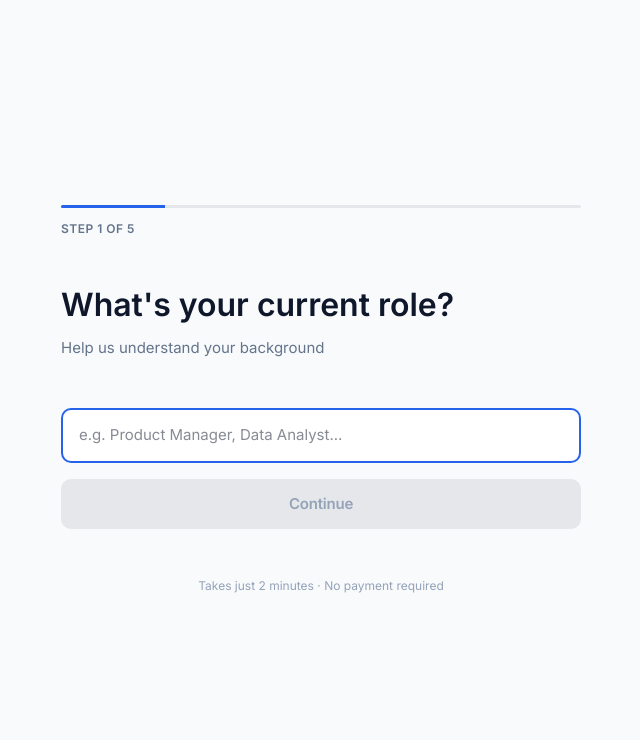
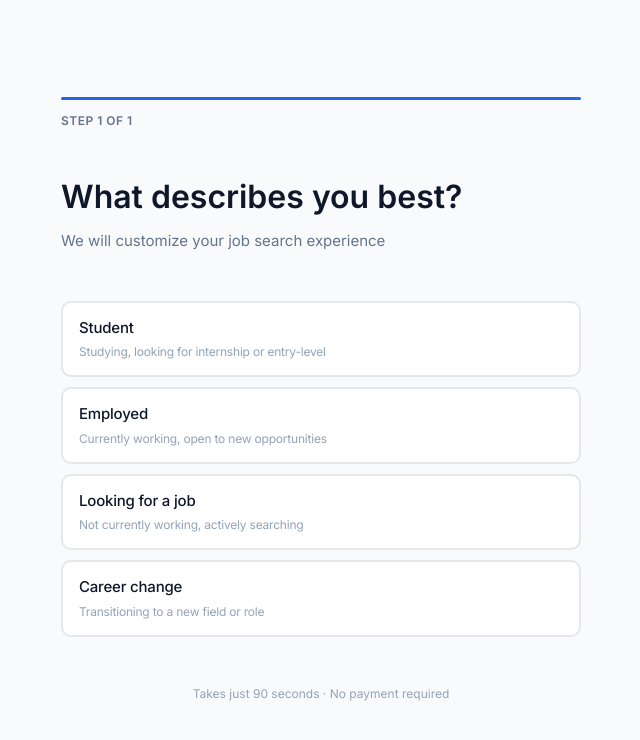
Before and after one commit to theohospiads/jobtrack-app, a Next.js app: page /onboarding in a window 1280 px wide. Shown: the top 740 px of the page, without its empty margins (319-959 px from the left). Built offline with nearby package versions, Linux system fonts and the light colour scheme.

Commit message:
feat: redesign adaptive onboarding flow with smart recommendations
Tailor onboarding questions by user profile type and add smart hints.

```diff
--- a/app/onboarding/page.tsx
+++ b/app/onboarding/page.tsx
@@ -4,27 +4,91 @@ import { useState, useEffect } from 'react'
 import { useRouter } from 'next/navigation'
 import { useAuth } from '@/components/auth-provider'
 
+type ProfileType = 'student' | 'employed' | 'job-seeker' | 'career-change' | null
+
 type Question = {
   id: string
   question: string
   subtitle: string
   type: 'choice' | 'input'
-  options?: { label: string; value: string }[]
+  options?: { label: string; value: string; hint?: string }[]
   placeholder?: string
+  recommended?: string
 }
 
-const QUESTIONS: Question[] = [
+const PROFILE_QUESTIONS: Question[] = [
+  {
+    id: 'profile_type',
+    question: 'What describes you best?',
+    subtitle: 'We will customize your job search experience',
+    type: 'choice',
+    options: [
+      { label: 'Student', value: 'student', hint: 'Studying, looking for internship or entry-level' },
+      { label: 'Employed', value: 'employed', hint: 'Currently working, open to new opportunities' },
+      { label: 'Looking for a job', value: 'job-seeker', hint: 'Not currently working, actively searching' },
+      { label: 'Career change', value: 'career-change', hint: 'Transitioning to a new field or role' },
+    ],
+  },
+]
+
+const ADAPTIVE_QUESTIONS: Record<ProfileType, Question[]> = {
+  student: [
+    {
+      id: 'field_of_study',
+      question: 'What is your field of study?',
+      subtitle: 'Help us find the best opportunities for you',
+      type: 'input',
+      placeholder: 'e.g. Computer Science, Business, Design...',
+    },
+    {
+      id: 'graduation',
+      question: 'When do you graduate?',
+      subtitle: 'We will prioritize opportunities that fit your timeline',
+      type: 'choice',
+      options: [
+        { label: 'This year', value: 'this-year' },
+        { label: 'Next year', value: 'next-year' },
+        { label: 'More than 1 year away', value: 'later' },
+      ],
+      recommended: 'this-year',
+    },
+    {
+      id: 'target_role',
+      question: 'What type of role interests you?',
+      subtitle: 'Internship, entry-level, or both?',
+      type: 'choice',
+      options: [
+        { label: 'Internship (temporary)', value: 'internship' },
+        { label: 'Entry-level full-time', value: 'entry-level' },
+        { label: 'Both options', value: 'both' },
+      ],
+      recommended: 'both',
+    },
+    {
+      id: 'work_location',
+      question: 'Where would you like to work?',
+      subtitle: 'Remote, on-site, or flexible?',
+      type: 'choice',
+      options: [
+        { label: 'Remote only', value: 'remote' },
+        { label: 'On-site', value: 'on-site' },
+        { label: 'Hybrid or flexible', value: 'hybrid' },
+      ],
+      recommended: 'remote',
+    },
+  ],
+  employed: [
     {
       id: 'current_role',
       question: "What's your current role?",
       subtitle: 'Help us understand your background',
       type: 'input',
-    placeholder: 'e.g. Product Manager, Data Analyst...',
+      placeholder: 'e.g. Senior Product Manager, Data Scientist...',
     },
     {
       id: 'experience',
-    question: 'How many years of experience?',
-    subtitle: 'We customize opportunities by seniority',
+      question: 'Years of experience in your field?',
+      subtitle: 'This helps us match senior-level opportunities',
       type: 'choice',
       options: [
         { label: '0-2 years', value: '0-2' },
@@ -34,51 +98,155 @@ const QUESTIONS: Question[] = [
       ],
     },
     {
+      id: 'looking_for',
+      question: 'What are you looking for?',
+      subtitle: 'Similar role, growth, or change?',
+      type: 'choice',
+      options: [
+        { label: 'Similar role at better company', value: 'similar' },
+        { label: 'Growth/promotion opportunity', value: 'growth' },
+        { label: 'Career change or pivot', value: 'change' },
+      ],
+      recommended: 'growth',
+    },
+    {
+      id: 'work_location',
+      question: 'Work location preference?',
+      subtitle: 'Remote, on-site, or flexible?',
+      type: 'choice',
+      options: [
+        { label: 'Remote only', value: 'remote' },
+        { label: 'On-site', value: 'on-site' },
+        { label: 'Flexible (no preference)', value: 'flexible' },
+      ],
+      recommended: 'remote',
+    },
+    {
+      id: 'salary_expectations',
+      question: 'Salary expectations?',
+      subtitle: 'Helps us prioritize opportunities within your range',
+      type: 'choice',
+      options: [
+        { label: '$80k - $120k', value: '80-120' },
+        { label: '$120k - $180k', value: '120-180' },
+        { label: '$180k - $250k', value: '180-250' },
+        { label: '$250k+', value: '250+' },
+      ],
+    },
+  ],
+  'job-seeker': [
+    {
       id: 'target_role',
-    question: 'What role do you want?',
+      question: 'What role are you targeting?',
       subtitle: 'Your primary job search focus',
       type: 'input',
-    placeholder: 'e.g. Senior Product Manager...',
+      placeholder: 'e.g. Product Manager, Data Analyst...',
+    },
+    {
+      id: 'years_experience',
+      question: 'Years of experience?',
+      subtitle: 'Total professional experience',
+      type: 'choice',
+      options: [
+        { label: '0-2 years', value: '0-2' },
+        { label: '2-5 years', value: '2-5' },
+        { label: '5-10 years', value: '5-10' },
+        { label: '10+ years', value: '10+' },
+      ],
+    },
+    {
+      id: 'urgency',
+      question: 'How urgently do you need a job?',
+      subtitle: 'This helps prioritize your recommendations',
+      type: 'choice',
+      options: [
+        { label: 'Immediately (within 1 month)', value: 'urgent' },
+        { label: 'Soon (1-3 months)', value: 'soon' },
+        { label: 'Not urgent (3+ months)', value: 'flexible' },
+      ],
+      recommended: 'soon',
     },
     {
       id: 'work_location',
       question: 'Where do you want to work?',
-    subtitle: 'We only show matching locations',
+      subtitle: 'Remote, on-site, or flexible?',
       type: 'choice',
       options: [
         { label: 'Remote only', value: 'remote' },
-      { label: 'Remote + EU', value: 'remote-eu' },
-      { label: 'Remote + Global', value: 'remote-global' },
-      { label: 'Flexible (including on-site)', value: 'flexible' },
+        { label: 'On-site', value: 'on-site' },
+        { label: 'Flexible (no preference)', value: 'flexible' },
+      ],
+      recommended: 'remote',
+    },
+  ],
+  'career-change': [
+    {
+      id: 'previous_role',
+      question: 'What was your previous role?',
+      subtitle: 'Help us highlight transferable skills',
+      type: 'input',
+      placeholder: 'e.g. Marketing Manager, Software Engineer...',
+    },
+    {
+      id: 'target_role',
+      question: "What's your new target role?",
+      subtitle: 'What field are you pivoting to?',
+      type: 'input',
+      placeholder: 'e.g. Product Manager, Data Science...',
+    },
+    {
+      id: 'relevant_experience',
+      question: 'Do you have experience in the new field?',
+      subtitle: 'Internship, projects, or transition years?',
+      type: 'choice',
+      options: [
+        { label: 'No experience yet', value: 'none' },
+        { label: 'Some related experience', value: 'some' },
+        { label: 'Yes, significant experience', value: 'significant' },
       ],
     },
     {
-    id: 'salary_range',
-    question: 'What salary range?',
-    subtitle: 'Helps us filter relevant opportunities',
+      id: 'work_location',
+      question: 'Work location preference?',
+      subtitle: 'Remote, on-site, or flexible?',
       type: 'choice',
       options: [
-      { label: '$50k - $75k', value: '50-75' },
-      { label: '$75k - $100k', value: '75-100' },
-      { label: '$100k - $150k', value: '100-150' },
-      { label: '$150k+', value: '150+' },
+        { label: 'Remote only', value: 'remote' },
+        { label: 'On-site', value: 'on-site' },
+        { label: 'Flexible (no preference)', value: 'flexible' },
       ],
+      recommended: 'remote',
     },
-]
+  ],
+  null: [],
+}
 
 export default function OnboardingPage() {
   const router = useRouter()
   const { updateProfile } = useAuth()
+  const [profileType, setProfileType] = useState<ProfileType>(null)
   const [currentStep, setCurrentStep] = useState(0)
   const [answers, setAnswers] = useState<Record<string, string>>({})
   const [isSubmitting, setIsSubmitting] = useState(false)
 
-  const question = QUESTIONS[currentStep]
-  const progress = ((currentStep + 1) / QUESTIONS.length) * 100
+  // Get questions for current profile type
+  const adaptiveQuestions = profileType ? ADAPTIVE_QUESTIONS[profileType] : []
+  const allQuestions = profileType === null ? PROFILE_QUESTIONS : adaptiveQuestions
+  const question = allQuestions[currentStep]
+
+  // Calculate total steps: 1 for profile type + adaptive questions
+  const totalSteps = 1 + (profileType ? adaptiveQuestions.length : 0)
+  const progress = ((currentStep + 1) / totalSteps) * 100
 
   const handleChoice = (value: string) => {
+    if (question.id === 'profile_type') {
+      setProfileType(value as ProfileType)
+      setAnswers({ ...answers, [question.id]: value })
+      setCurrentStep(0) // Reset to first adaptive question
+    } else {
       setAnswers({ ...answers, [question.id]: value })
       handleNext()
+    }
   }
 
   const handleInputChange = (value: string) => {
@@ -86,7 +254,7 @@ export default function OnboardingPage() {
   }
 
   const handleNext = () => {
-    if (currentStep < QUESTIONS.length - 1) {
+    if (currentStep < allQuestions.length - 1) {
       setCurrentStep(currentStep + 1)
     } else {
       handleComplete()
@@ -95,15 +263,13 @@ export default function OnboardingPage() {
 
   const handleComplete = async () => {
     setIsSubmitting(true)
-    // Store profile data
     updateProfile(answers)
-    // Simulate a small delay for better UX
     setTimeout(() => {
       router.push('/dashboard')
     }, 300)
   }
 
-  const canProceed = answers[question.id]?.trim().length > 0
+  const canProceed = question.type === 'choice' || answers[question.id]?.trim().length > 0
 
   return (
     <div
@@ -155,7 +321,7 @@ export default function OnboardingPage() {
               letterSpacing: '0.5px',
             }}
           >
-            Step {currentStep + 1} of {QUESTIONS.length}
+            Step {currentStep + 1} of {totalSteps}
           </p>
         </div>
 
@@ -238,7 +404,7 @@ export default function OnboardingPage() {
                 }
               }}
             >
-              {currentStep === QUESTIONS.length - 1
+              {currentStep === allQuestions.length - 1
                 ? isSubmitting
                   ? 'Setting up...'
                   : 'Complete Setup'
@@ -264,6 +430,9 @@ export default function OnboardingPage() {
                   textAlign: 'left',
                   borderColor: answers[question.id] === option.value ? '#2563EB' : '#E5E7EB',
                   letterSpacing: '-0.2px',
+                  display: 'flex',
+                  flexDirection: 'column',
+                  gap: '4px',
                 }}
                 onMouseEnter={(e) => {
                   e.currentTarget.style.borderColor = '#2563EB'
@@ -279,7 +448,18 @@ export default function OnboardingPage() {
                   }
                 }}
               >
-                {option.label}
+                <span>{option.label}</span>
+                {option.hint && (
+                  <span
+                    style={{
+                      fontSize: '12px',
+                      color: answers[question.id] === option.value ? '#0369A1' : '#94A3B8',
+                      fontWeight: '400',
+                    }}
+                  >
+                    {option.hint}
+                  </span>
+                )}
               </button>
             ))}
           </div>
@@ -294,7 +474,7 @@ export default function OnboardingPage() {
             margin: 0,
           }}
         >
-          Takes just 2 minutes · No payment required
+          Takes just 90 seconds · No payment required
         </p>
       </div>
     </div>
```
Lines whose indentation alone changed are shown as unchanged.
